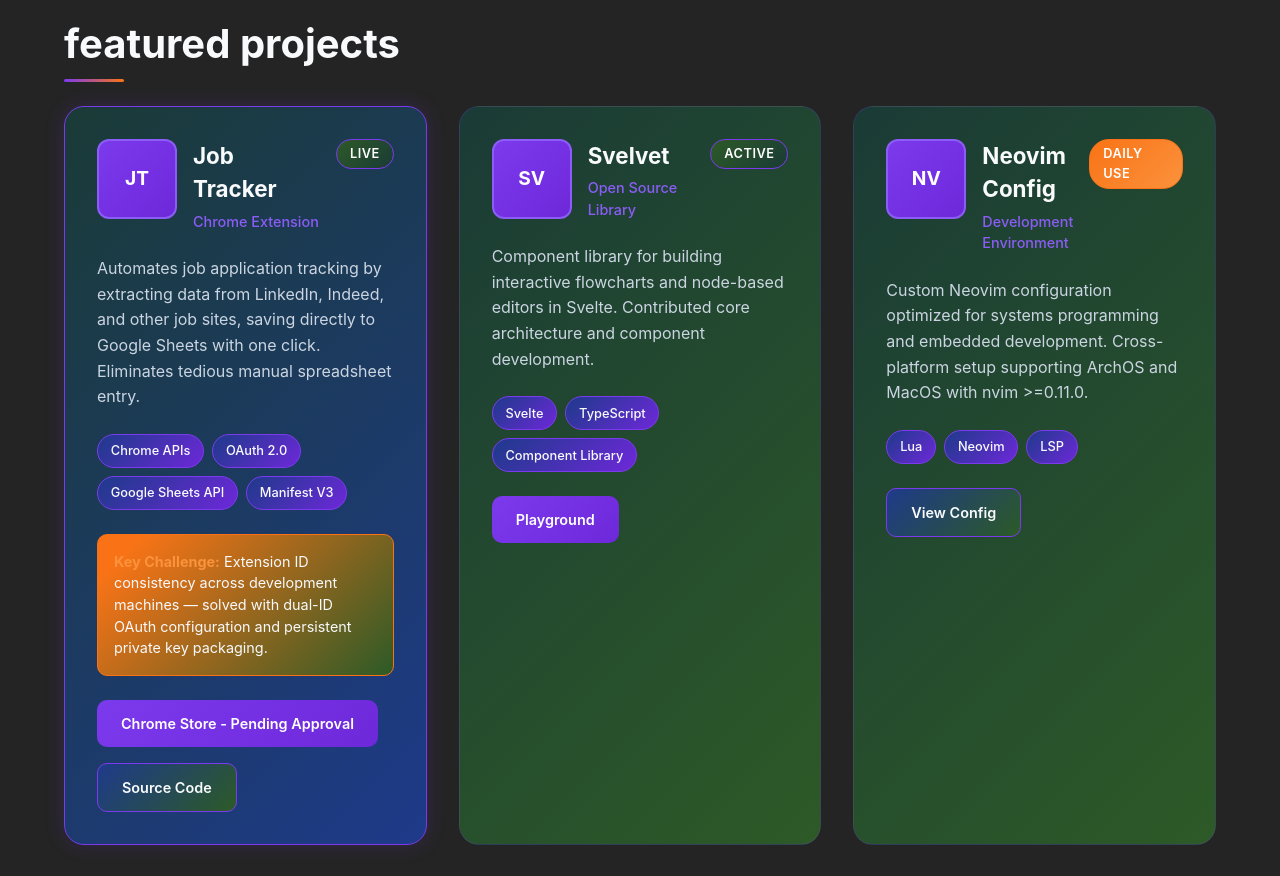
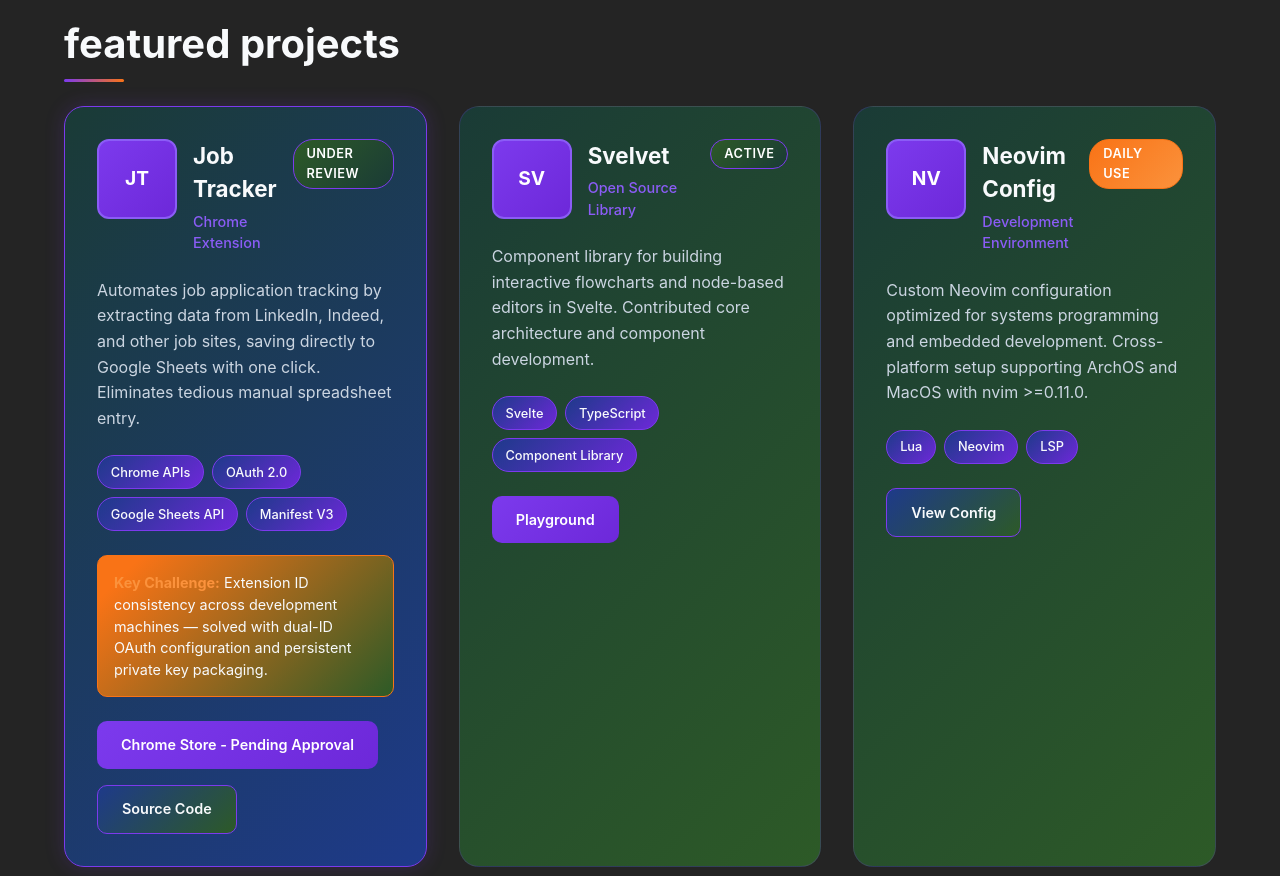
Before and after one commit to willettAMT/aaron-w-dev, a Svelte app: page / in a window 1280 px wide. Shown: the part 1140-2016 px from the top of the page. Built offline with nearby package versions, Linux system fonts and the light colour scheme.

Commit message:
generic commit

```diff
--- a/src/App.svelte
+++ b/src/App.svelte
@@ -60,7 +60,7 @@
                         <h3 class="project-title">Job Tracker</h3>
                         <div class="project-type">Chrome Extension</div>
                     </div>
-                    <div class="project-status">Live</div>
+                    <div class="project-status">Under Review</div>
                 </div>
 
                 <p class="project-description">
```
